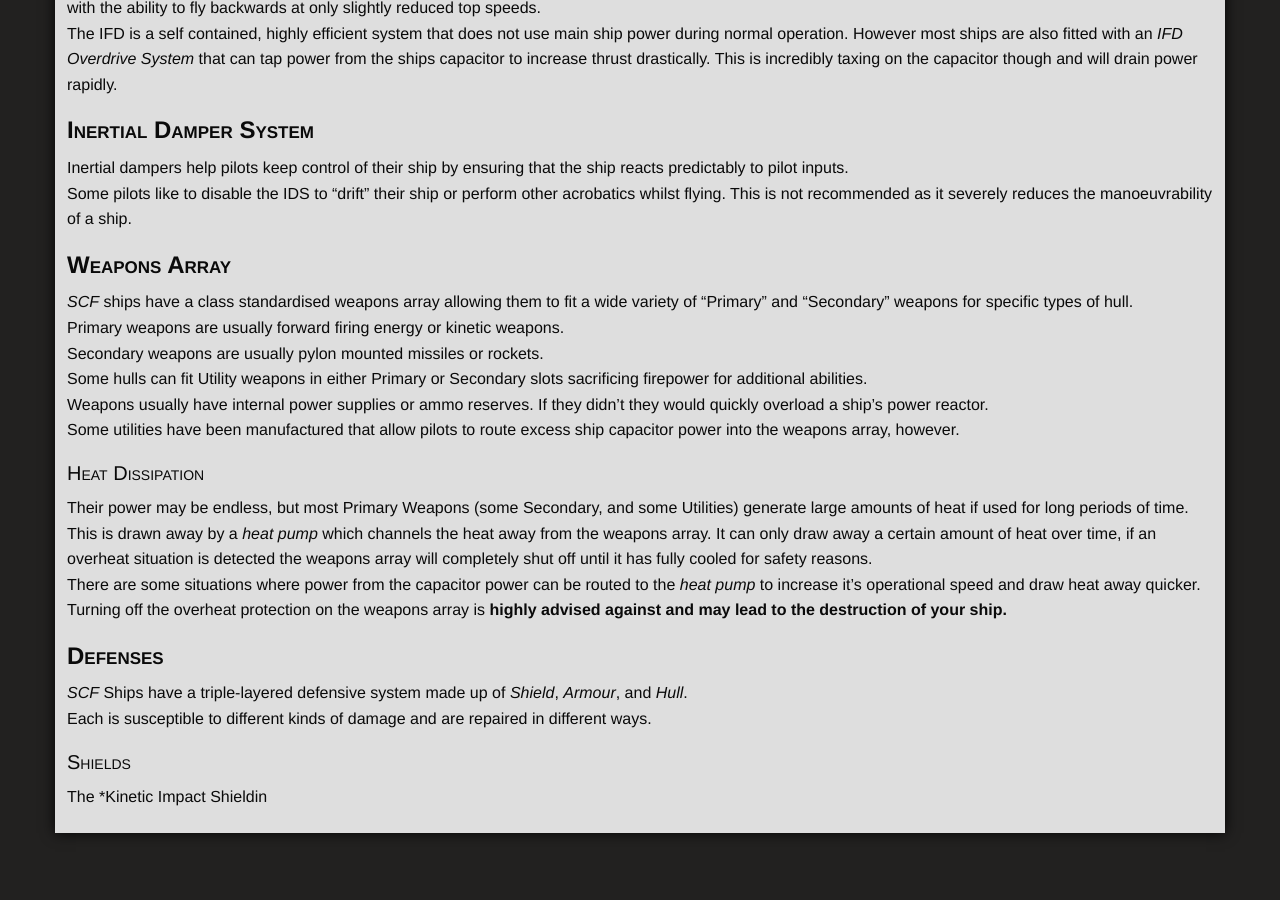
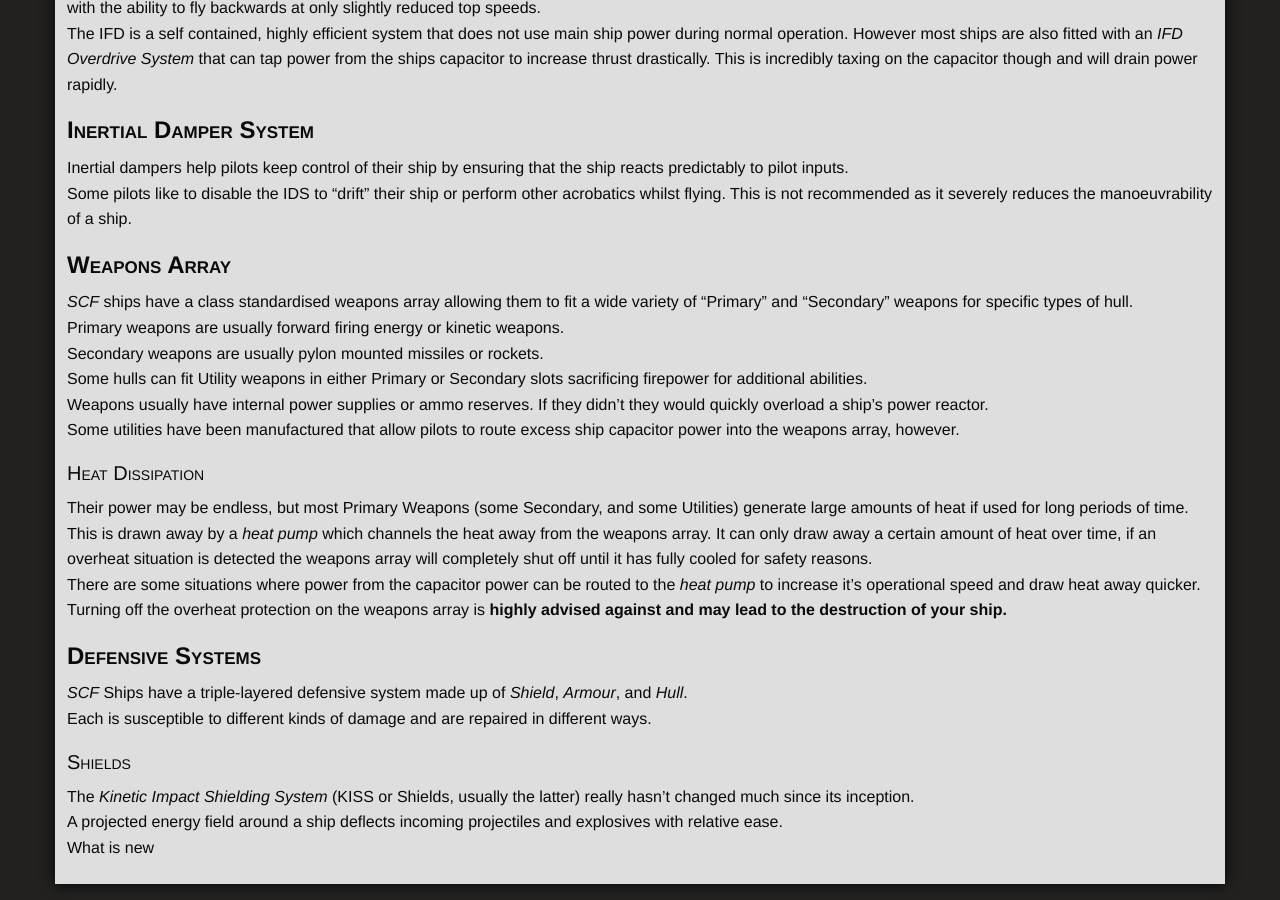
Before and after one commit to ori-sky/polar-space, a Jekyll site: the page built from designs/ships.md, in a window 1280 px wide and 900 px high, scrolled down 760 px. Built offline with Jekyll 4.4.1, drawn with Linux system fonts in a browser that asks for light colours; nearby versions of some CDN libraries; some web fonts are replaced; our own code applies the rules of GitHub Pages for plain Markdown files; library files that are not in the unit come from our copies; before the commit the page ends 1609 px from its top, so only the background shows below that.

Commit message:
designs/ships.md updated from https://stackedit.io/

```diff
--- a/designs/ships.md
+++ b/designs/ships.md
@@ -40,14 +40,16 @@ This is drawn away by a *heat pump* which channels the heat away from the weapon
 There are some situations where power from the capacitor power can be routed to the *heat pump* to increase it's operational speed and draw heat away quicker.
 Turning off the overheat protection on the weapons array is **highly advised against and may lead to the destruction of your ship.**
 
-## Defenses
+## Defensive Systems
 *SCF* Ships have a triple-layered defensive system made up of *Shield*, *Armour*, and *Hull*.
 Each is susceptible to different kinds of damage and are repaired in different ways.
 ### Shields
-The *Kinetic Impact Shieldin
+The *Kinetic Impact Shielding System* (KISS or Shields, usually the latter) really hasn't changed much since its inception.
+A projected energy field around a ship deflects incoming projectiles and explosives with relative ease.
+What is new
 
 <!--stackedit_data:
 eyJwcm9wZXJ0aWVzIjoiZXh0ZW5zaW9uczpcbiAgcHJlc2V0Oi
-BnZm1cbiIsImhpc3RvcnkiOlstMzcwNjE5NDM3LC0xMDM0MDI1
-OTE3XX0=
+BnZm1cbiIsImhpc3RvcnkiOls3MDQ0ODE5NzEsLTEwMzQwMjU5
+MTddfQ==
 -->
```
